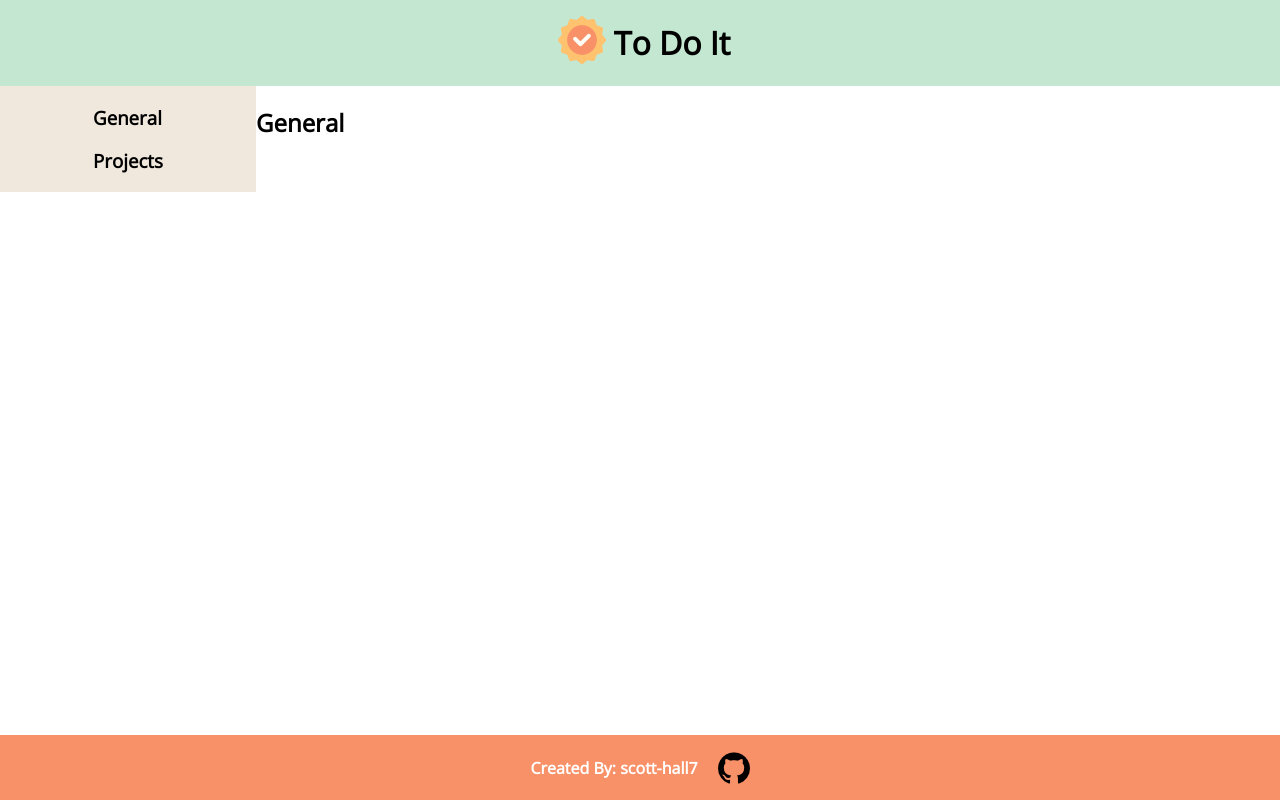
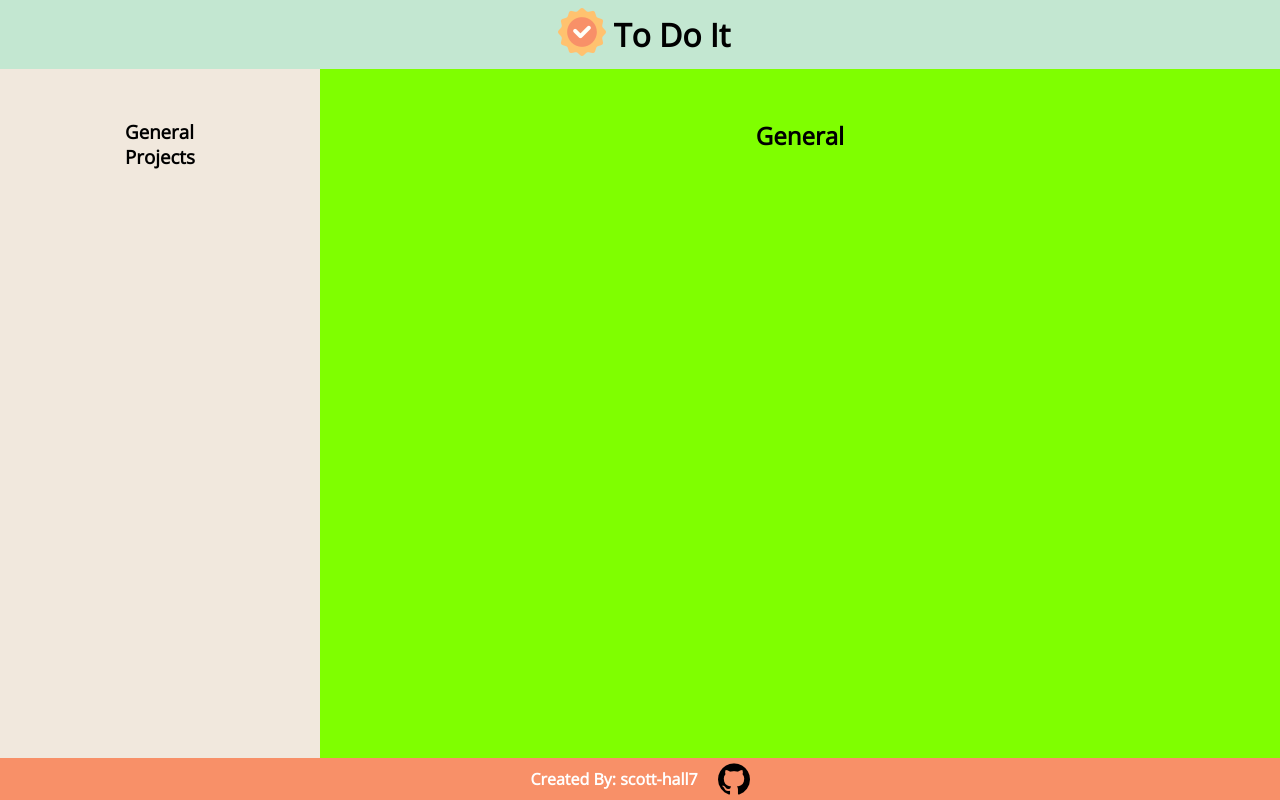
Before and after one commit to scott-hall7/todolist, a website built with webpack: page dist/index.html in a window 1280 px wide. Built offline with nearby package versions, Linux system fonts and the light colour scheme; a web font is replaced by a local one.

Commit message:
setting up final formatting

```diff
--- a/dist/index.html
+++ b/dist/index.html
@@ -19,7 +19,8 @@
     </header>
 
     <!--Main Content-->
-    <main class="main">
+    <main class="main1">
+      <div class="main">
       <div class="sidebar">
         <nav id="sidenav">
           <div id="generalnav">
@@ -34,6 +35,7 @@
       <div class="content">
         <h2>General</h2>
       </div>
+    </div>
     </main>
 
     <!--Footer-->
--- a/dist/style.css
+++ b/dist/style.css
@@ -1,13 +1,19 @@
 @import url(//fonts.googleapis.com/css?family=Open+Sans);
 
-html, body    {
-    font-family: 'Open Sans', sans-serif;
-    padding: 0px;
-    margin: 0px;
-    height: 100vh;
-    width: 100vw;
+*,
+*::after,
+*::before {
+  box-sizing: border-box;
+  padding: 0;
+  margin: 0;
 }
 
+
+html  {
+    font-family: 'Open Sans', sans-serif;
+    position: relative;
+    min-height: 100%;
+}
 
 .header {
     display: flex;
@@ -17,34 +23,37 @@ html, body    {
 }
 
 .main   {
+    display: grid;
+    grid-template-columns: 25% 75%;
+    min-height: calc(100vh - 109.5px);
+}
+
+.sidebar    {
     display: flex;
+    padding-top: 50px;
+    flex-direction: column;
+    align-items: center;
+    background-color: rgb(241, 232, 221);
 }
 
 .content    {
     display: flex;
-    width: 100%;
-    justify-content: flex-start
-}
-
-.sidebar    {
-    display: flex;
-    flex-direction: column;
-    align-items: center;
-    width: 25%;
-    background-color: rgb(241, 232, 221);
-    height: 100%;
+    padding-top: 50px;
+    justify-content: center;
+    background-color: chartreuse;
 }
 
 .footer {
-    display: flex;
-    align-items: center;
-    justify-content: center;
-    position: absolute;
+    position: fixed;
     bottom: 0;
     left: 0;
+    display: flex;
     width: 100%;
+    justify-content: center;
+    align-items: center;
     gap: 10px;
     background-color:#F89068;
+    padding: 5px 0px;
 }
 
 .footer h4 a {
```
